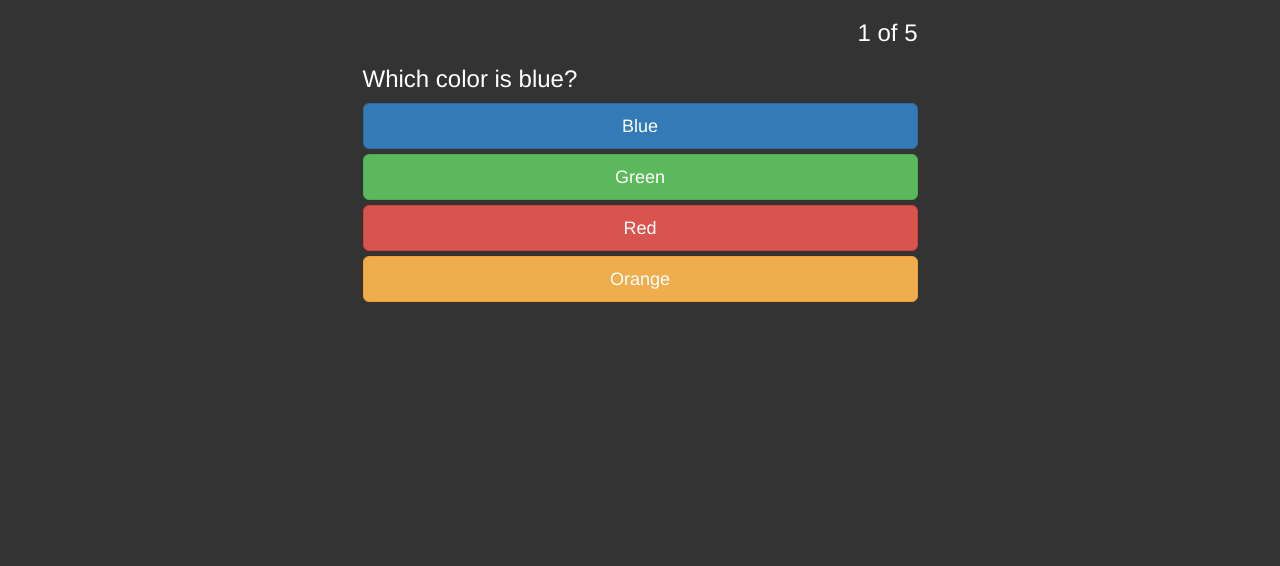
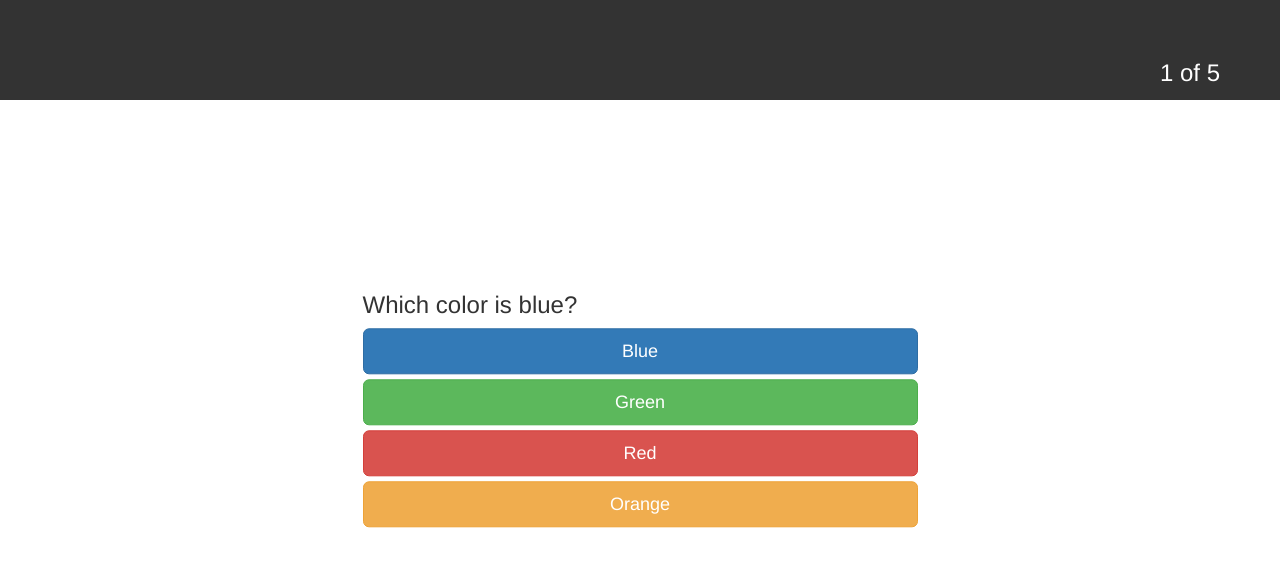
Before and after one commit to nicolechie/quiz-app, a plain HTML site: page index.html in a window 1280 px wide. Both pictures are taken after a click on the button "Start Quiz". Drawn offline with nearby package versions, Linux system fonts and the light colour scheme; a web font is replaced by a local one.

Commit message:
top bar added

```diff
--- a/css/style.css
+++ b/css/style.css
@@ -1,22 +1,19 @@
  body {
- 	background-color: #333 !important;
- 	color: white !important;
  	width: 100%;
  	height: 100%;
  }
 #gradeDivOverlay, #answerCorrect, #answerWrong, #questionOneDiv, #finalScoreDiv {
  	display: none;
  }
-.center {
- 	text-align: center;
+ .dark {
+  background-color: #333 !important;
+  color: white !important;
  }
 .position {
  	padding: 4em;
- 	height: 300px;
  }
  .onTop {
- 	top: 115px;
- 	height: 100%;
+  color: white;
  	width: 100%;
  	z-index: 99;
  	position: absolute;
@@ -28,16 +25,16 @@
  	height: 100%;
  	width: 100%;
  	z-index: 1;
- /*	margin-left: -5px;*/
  	position: absolute;
  }
  .topMargin {
  	margin-top: 5rem;
  }
  #countDisplayHeader {
- 	text-align: right;
- 	display: block;
- 	clear: none;
+ 	display: inline-block;
+  float: right;
+  margin-right: 6rem;
+  margin-top: 6rem;
  }
  .vertical-align {
   position: relative;
@@ -48,7 +45,7 @@
 }
 section {
   display: block;
-  margin: 0 auto 1em;
+  margin: 0 auto 0;
   position: absolute;
   top: 0;
   left: 0;
@@ -57,5 +54,6 @@ section {
   height: 100%;
 }
 nav {
-	padding: 3rem;
+  display: block;
+  height: 10rem;
 }
--- a/index.html
+++ b/index.html
@@ -8,32 +8,34 @@
 	<link rel="stylesheet" href="https://maxcdn.bootstrapcdn.com/bootstrap/3.3.6/css/bootstrap.min.css" integrity="sha384-1q8mTJOASx8j1Au+a5WDVnPi2lkFfwwEAa8hDDdjZlpLegxhjVME1fgjWPGmkzs7" crossorigin="anonymous">
 	<title>Quiz App</title>
 </head>
-<body class = 'dark'>
-	<nav>
+<body>
+		<div class='gradeDivOverlay' id = "gradeDivOverlay">
+  		</div>
+	<nav class = 'dark'>
+		<h3 id = 'countDisplayHeader'></h3>
 	</nav>
 	<section>
-		<div class='gradeDivOverlay' id = "gradeDivOverlay">
-  		</div>
 		<div class = "container position vertical-align" id = 'startPageDiv'>
 			<div class="row">
-  				<div class="col-md-6 col-md-offset-3 center">
+  				<div class="col-md-6 col-md-offset-3 text-center">
   					<h1>Quiz App</h1>
   					<p>This is a Quiz App. Test your knowledge.</p>
 					<button class="btn btn-default" id = 'startGameButton' value = 'start' type="button">Start Quiz</button>
 				</div>
 			</div>
 		</div>
+		<div class = "container onTop vertical-align">
   		<h2 class='onTop text-center' id = 'answerCorrect'>Correct!</h2>
   		<h2 class='onTop text-center' id = 'answerWrong'>Wrong!</h2>
   		<div id = 'finalScoreDiv' class = 'onTop text-center'>
   			<h2 id = 'finalScoreHeader'></h2>
   			<button class="btn btn-default" id = 'tryAgainButton' value = 'start' type="button">Try Again</button>
   		</div>
-		<div class = "container">
+  		</div>
+		<div class = "container vertical-align">
 			<div class="row">
   				<div class="col-md-6 col-md-offset-3">
-  					<div class = "dark img-rounded" id = 'questionOneDiv'>
-  						<h3 id = 'countDisplayHeader'></h3>
+  					<div id = 'questionOneDiv'>
   						<h3 id = 'questionHeader'>Which button is blue?</h3>
 						<button id = 'blue' value = 'blue' type="button" class="btn btn-primary btn-lg btn-block">Blue</button>
 						<button id = 'green' value = 'green' type="button" class="btn btn-success btn-lg btn-block">Green</button>
```
